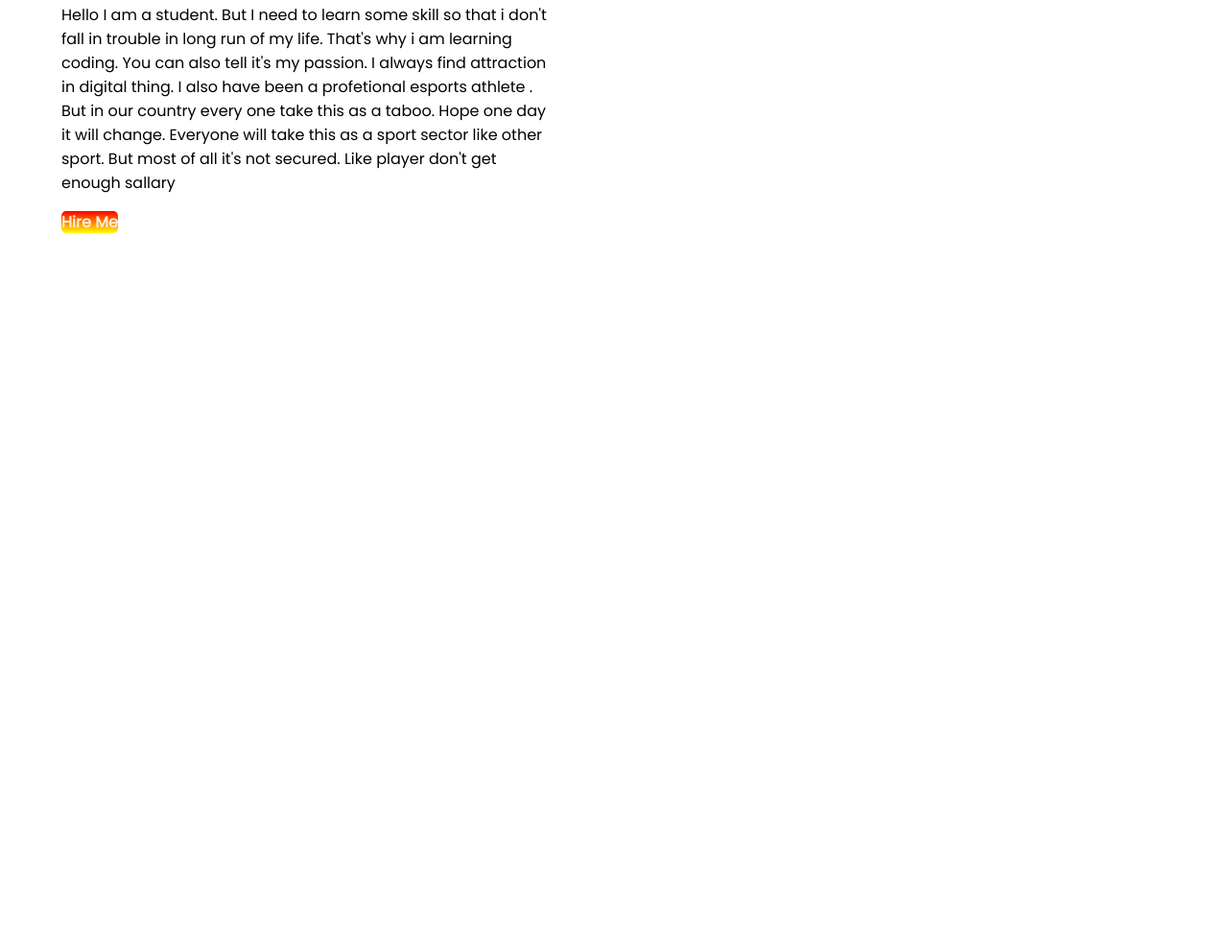
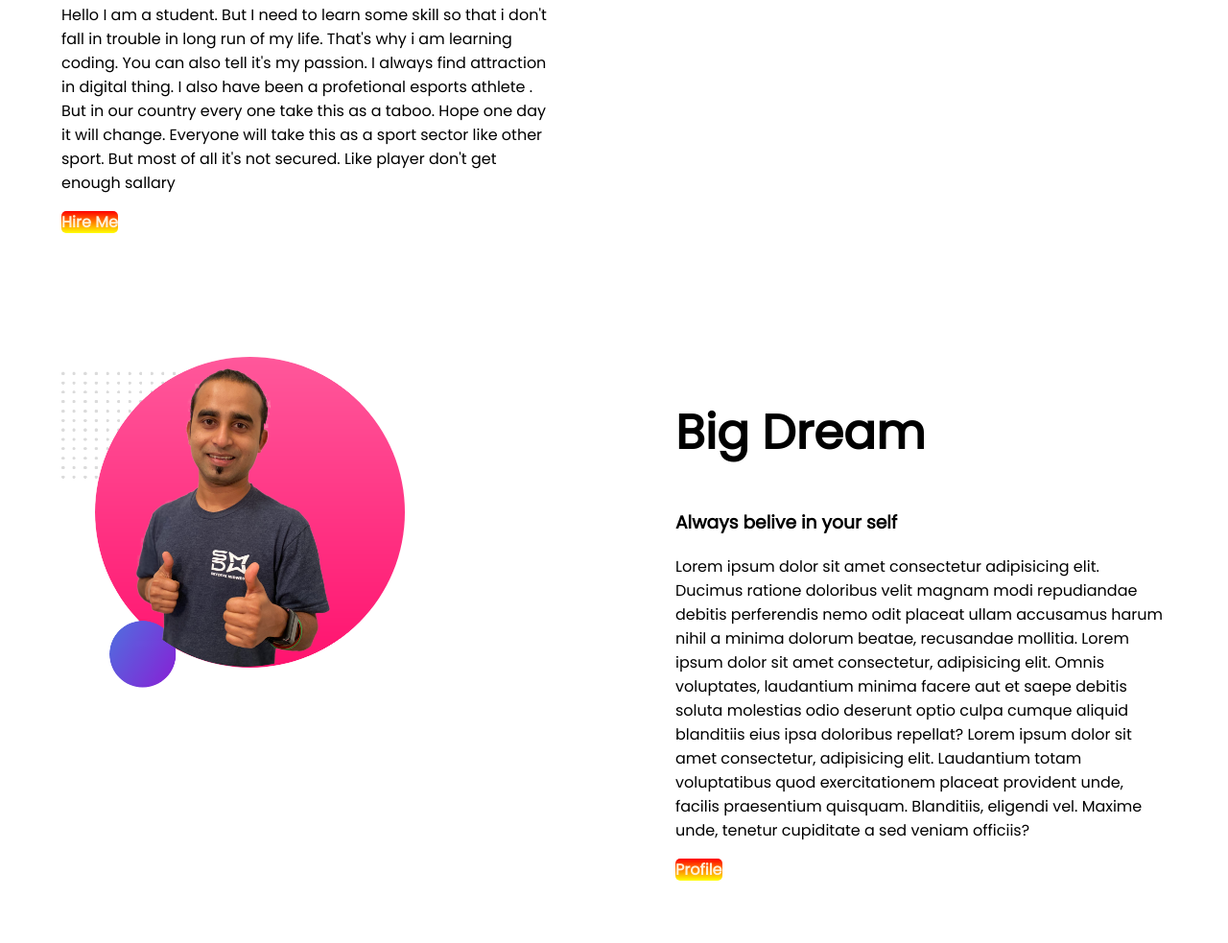
Before and after one commit to Shafin-oxten/devloper-portfoloio, a plain HTML site: page index.html in a window 1280 px wide. Shown: the part 458-1441 px from the top of the page at 96% size. Before the commit the page ends 800 px from the top, so only its background shows below. Drawn offline with Linux system fonts and the light colour scheme.

Commit message:
big-dream

```diff
--- a/index.html
+++ b/index.html
@@ -36,6 +36,27 @@
             <img src="images/my-bg.png" alt="">
         </div>
     </section>
+    <section class="dream-big">
+        <div class="half-width">
+            <img src="images/jhankar2.png" alt="">
+
+        </div>
+
+        <div class="half-width">
+            <h1>Big Dream</h1>
+            <h3>Always belive in your self</h3>
+            <p>Lorem ipsum dolor sit amet consectetur adipisicing elit. Ducimus ratione doloribus velit magnam modi
+                repudiandae debitis perferendis nemo odit placeat ullam accusamus harum nihil a minima dolorum beatae,
+                recusandae mollitia. Lorem ipsum dolor sit amet consectetur, adipisicing elit. Omnis voluptates,
+                laudantium minima facere aut et saepe debitis soluta molestias odio deserunt optio culpa cumque aliquid
+                blanditiis eius ipsa doloribus repellat? Lorem ipsum dolor sit amet consectetur, adipisicing elit.
+                Laudantium totam voluptatibus quod exercitationem placeat provident unde, facilis praesentium quisquam.
+                Blanditiis, eligendi vel. Maxime unde, tenetur cupiditate a sed veniam officiis?</p>
+            <a class="link-button" href="https://www.instagram.com/oxten_ig">Profile</a>
+
+
+        </div>
+    </section>
 
 </body>
 
--- a/style.css
+++ b/style.css
@@ -32,3 +32,7 @@ section{
     background-image: url(images/top-banner.png);
     background-repeat: no-repeat;
 }
+.big-dream{
+    background-image: url(images/dream-bg.png);
+    background-repeat: no-repeat;
+}
```
